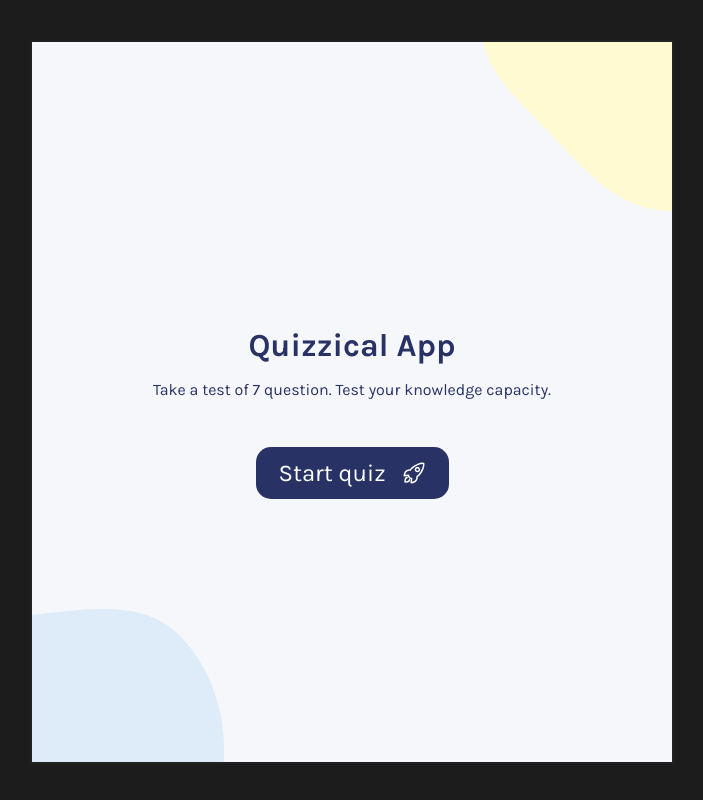
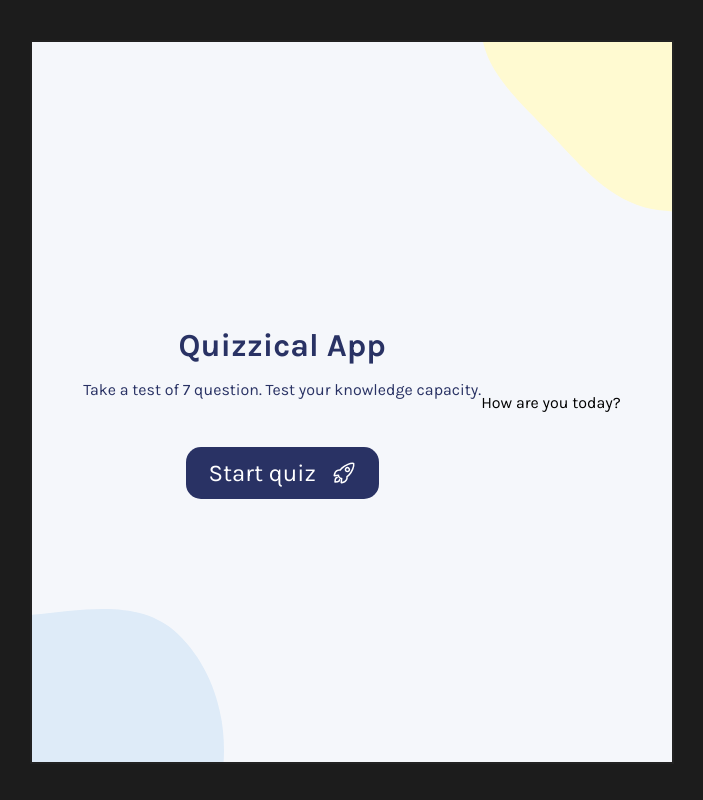
Before and after one commit to Boluwatife-AJB/quizzical-app, a React (Create React App) app: page / in a window 1280 px wide. Shown: the top 800 px of the page, without its empty margins (288-991 px from the left). Built offline with nearby package versions, Linux system fonts and the light colour scheme; no server answers.

Commit message:
another progress made

```diff
--- a/src/App.js
+++ b/src/App.js
@@ -1,26 +1,37 @@
 import './App.css';
+import React, { useState } from 'react';
 import WelcomePage from './components/WelcomePage';
 import yellowBlob from './assets/yellowBlob.svg';
 import blueBlob from './assets/blueBlob.svg';
+import { IoRocketOutline } from 'react-icons/io5';
 
 import { fetchQuizQuestions } from './api';
-function App() {
+import Questions from './components/Questions';
+const App = () => {
+  const [questions, setQuestions] = useState([]);
   const difficulty = {
     easy: 'easy',
     medium: 'medium',
     hard: 'hard',
   };
-  // console.log(difficulty.medium);
+
   console.log(fetchQuizQuestions(7, difficulty.easy));
   const startTrivial = async () => {};
   return (
     <div className="App">
       <img src={yellowBlob} alt="yellowBlob-img" className="yellowBlob" />
-      <WelcomePage />
-      {/* <h1>{question}</h1> */}
+      <div className="app__welcomePage">
+        <h1>Quizzical App</h1>
+        <p>Take a test of 7 question. Test your knowledge capacity.</p>
+        <button className="custom__button">
+          Start quiz <IoRocketOutline />
+        </button>
+      </div>
+      <Questions question="How are you today?" />
+
       <img src={blueBlob} alt="blueBlob-img" className="blueBlob" />
     </div>
   );
-}
+};
 
 export default App;
--- a/src/api.js
+++ b/src/api.js
@@ -1,3 +1,5 @@
+import { shuffleArray } from './util';
+
 // export const getTrivialApi = async function () {
 //   const res = await fetch('https://opentdb.com/api.php?amount=7&category=9');
 
@@ -25,6 +27,19 @@ export const fetchQuizQuestions = async (amount, difficulty) => {
   console.log(
     data.results.map((question) => ({
       ...question,
+      options: shuffleArray([
+        ...question.incorrect_answers,
+        question.correct_answer,
+      ]),
     }))
   );
+  const trivial = data.results.map((question) => ({
+    ...question,
+    options: shuffleArray([
+      ...question.incorrect_answers,
+      question.correct_answer,
+    ]),
+  }));
+
+  console.log(trivial);
 };
--- a/src/components/Questions.jsx
+++ b/src/components/Questions.jsx
@@ -1,7 +1,11 @@
 import React from 'react';
 
-const Questions = () => {
-  return <div>Questions</div>;
+const Questions = ({ question, answer, callback, userAnswer }) => {
+  return (
+    <div className="app__questions">
+      <p className="app__question">{question}</p>
+    </div>
+  );
 };
 
 export default Questions;
```
